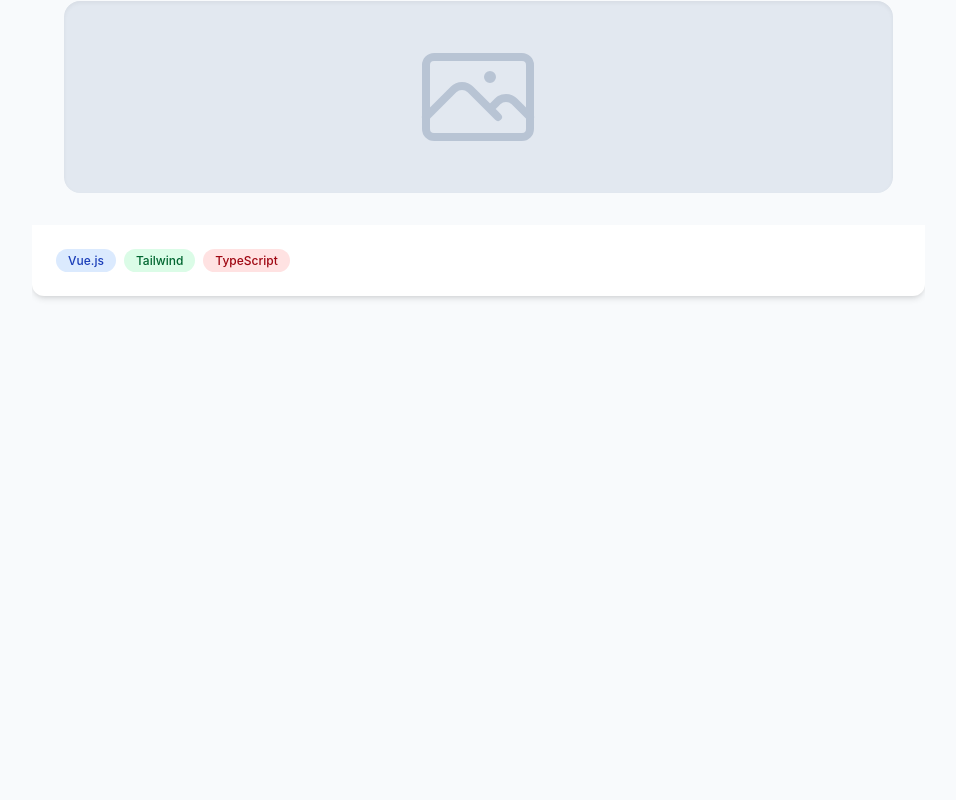
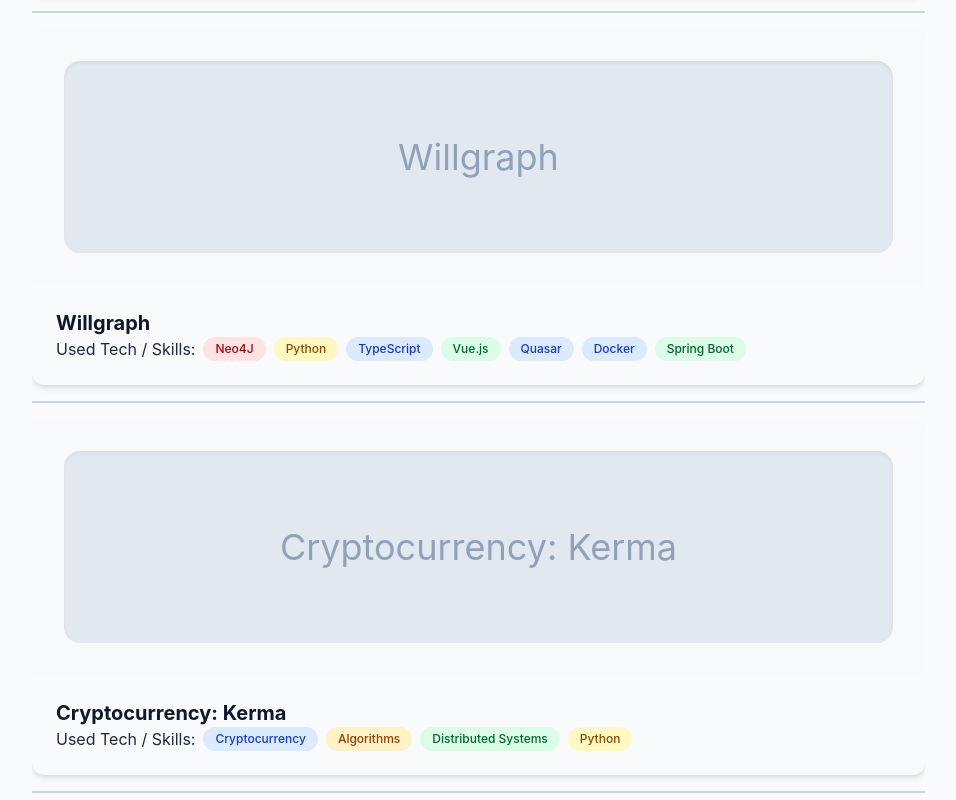
Before and after one commit to MintMayr/MintMayr.github.io, a Vue app in the folder portfolio-page/: page / in a window 1280 px wide. Shown: the part 3060-3860 px from the top of the page, without its empty margins (264-1220 px from the left). Before the commit the page ends 3628 px from the top, so only its background shows below. Built offline with nearby package versions, Linux system fonts and the light colour scheme; a web font is replaced by a local one.

Commit message:
chore: some beautification on the projects, added more projects

```diff
--- a/portfolio-page/src/components/ProjectItem.vue
+++ b/portfolio-page/src/components/ProjectItem.vue
@@ -1,23 +1,25 @@
 <script setup lang="ts">
-import Tag from "@/components/Tag.vue";
-import type {Project} from "@/types/types.ts";
-import {ref} from "vue";
+import Tag from '@/components/Tag.vue'
+import type { Project } from '@/types/types.ts'
+import { ref } from 'vue'
 import { useI18n } from 'vue-i18n'
 
-const { t } = useI18n();
+const { t } = useI18n()
 defineProps<{
-  project: Project;
-}>();
+  project: Project
+}>()
 
-const isExpanded = ref(false);
-
+const isExpanded = ref(false)
 </script>
 
 <template>
-  <div class="bg-white dark:bg-slate-800 rounded-xl shadow-md overflow-hidden flex flex-col w-full transition-colors">
+  <div
+    class="bg-slate-50 dark:bg-slate-800 rounded-xl shadow-md overflow-hidden flex flex-col w-full transition-colors"
+  >
     <div
       @click="isExpanded = !isExpanded"
-      class="relative w-full p-8 cursor-pointer group flex justify-center items-center bg-slate-50 dark:bg-slate-800/50">
+      class="relative w-full p-8 cursor-pointer group flex justify-center items-center bg-slate-50/50 dark:bg-slate-800/50"
+    >
       <img
         v-if="project.imageUrl"
         :src="project.imageUrl"
@@ -28,50 +30,52 @@ const isExpanded = ref(false);
         v-else
         class="w-full h-48 flex items-center justify-center transition-transform duration-300 ease-out group-hover:scale-105"
       >
-        <div class="w-full h-48 flex items-center justify-center bg-slate-200 dark:bg-slate-700 rounded-2xl shadow-inner text-slate-400 dark:text-slate-500">
-          <svg class="w-32 h-32 opacity-50" fill="none" viewBox="0 0 24 24" stroke="currentColor" stroke-width="1.5">
-            <path stroke-linecap="round" stroke-linejoin="round" d="M2.25 15.75l5.159-5.159a2.25 2.25 0 013.182 0l5.159 5.159m-1.5-1.5l1.409-1.409a2.25 2.25 0 013.182 0l2.909 2.909m-18 3.75h16.5a1.5 1.5 0 001.5-1.5V6a1.5 1.5 0 00-1.5-1.5H3.75A1.5 1.5 0 002.25 6v12a1.5 1.5 0 001.5 1.5zm10.5-11.25h.008v.008h-.008V8.25zm.375 0a.375.375 0 11-.75 0 .375.375 0 01.75 0z" />
-          </svg>
+        <div
+          class="w-full h-48 flex items-center justify-center bg-slate-200 dark:bg-slate-700 rounded-2xl shadow-inner text-slate-400 dark:text-slate-500"
+        >
+          <h2 class="text-4xl text-slate-400 dark:text-slate-100">{{ t(project.title) }}</h2>
         </div>
       </div>
-
     </div>
     <div class="p-6 flex flex-col">
-      <div class="grid transition-all duration-300 ease-in-out"
-           :class="isExpanded ? 'grid-rows-[1fr] opacity-100' : 'grid-rows-[0fr] opacity-0'"
-         >
+      <div
+        class="grid transition-all duration-300 ease-in-out"
+        :class="isExpanded ? 'grid-rows-[1fr] opacity-100' : 'grid-rows-[0fr] opacity-0'"
+      >
         <div class="overflow-hidden">
           <div class="flex flex-col gap-4 pb-6">
             <div class="flex justify-between items-start gap-4">
               <h3 class="text-xl font-bold text-gray-900 dark:text-slate-100">
                 {{ t(project.title) }}
               </h3>
-              <div v-if="project.links && project.links.length > 0" class="flex flex-wrap justify-center gap-3">
+              <div
+                v-if="project.links && project.links.length > 0"
+                class="flex flex-wrap justify-center gap-3"
+              >
                 <a
                   v-for="link in project.links"
                   :key="link.href"
                   :href="link.href"
                   target="_blank"
                   rel="noopener noreferrer"
-                  class="text-slate-500 hover:text-slate-900 dark:text-slate-400 dark:hover:text-slate-100 transition-colors">
+                  class="text-slate-500 hover:text-slate-900 dark:text-slate-400 dark:hover:text-slate-100 transition-colors"
+                >
                   <component :is="link.logo" variant="mono" class="w-6 h-6" />
                 </a>
               </div>
             </div>
-            <p class ="text-gray-600 dark:text-slate-300 text-base pb-3">
+            <p class="text-gray-600 dark:text-slate-300 text-base pb-3">
               {{ t(project.description) }}
             </p>
-
           </div>
         </div>
       </div>
-
+      <h1 v-if="!isExpanded" class="text-xl font-bold ">
+        {{ t(project.title) }}
+      </h1>
       <div class="flex flex-wrap gap-2 mt-auto">
-        <Tag
-          v-for="tag in project.tags"
-          :key="tag.text"
-          :tag="tag"
-        />
+        <p class="text-slate-800 dark:text-slate-100">Used Tech / Skills:</p>
+        <Tag v-for="tag in project.tags" :key="tag.text" :tag="tag" />
       </div>
     </div>
   </div>
--- a/portfolio-page/src/components/ProjectList.vue
+++ b/portfolio-page/src/components/ProjectList.vue
@@ -1,9 +1,9 @@
 <script setup lang="ts" xmlns="http://www.w3.org/1999/html">
-import ProjectItem from "@/components/ProjectItem.vue";
-import type {Project} from "@/types/types.ts";
-import { ChevronDownIcon } from "@heroicons/vue/24/outline"
-import {ref} from "vue";
-import {Github} from "@thesvg/vue";
+import ProjectItem from '@/components/ProjectItem.vue'
+import type { Project } from '@/types/types.ts'
+import { ChevronDownIcon } from '@heroicons/vue/24/outline'
+import { ref } from 'vue'
+import { Github } from '@thesvg/vue'
 
 const projects: Project[] = [
   {
@@ -22,46 +22,84 @@ const projects: Project[] = [
       { text: 'tags.docker', color: 'blue' },
       { text: 'tags.redis', color: 'indigo' },
     ],
-    links: [
-      { href: 'https://github.com/BFW-Remote-Sensing/LiDARC', logo: Github},
-    ]
+    links: [{ href: 'https://github.com/BFW-Remote-Sensing/LiDARC', logo: Github }],
   },
   {
     id: 2,
-    title: 'My project',
-    description: 'A real-time weather tracking application using external APIs and interactive charts.',
+    title: 'Willgraph',
+    description:
+      'A graph-based real estate search platform for Austria that combines property listings with public transportation and points of interest (POI) data. Built with Neo4j graph database, Spring Boot backend, and Quasar/Vue.js frontend.\n' +
+      '🏠 Real Estate Listings - Scraped from Austrian property platforms (Willhaben, Immoscout)\n' +
+      '🚇 Public Transport Integration - GTFS data from Austrian transport networks\n' +
+      '📍 POI Search - Find nearby amenities (shops, schools, healthcare, etc.)\n' +
+      '🗺️ Interactive Map - Leaflet-based visualization with heatmaps\n' +
+      '🔍 Smart Search - Filter properties by price, size, transport accessibility, and nearby amenities',
     tags: [
-      { text: 'tags.vuejs', color: 'blue' },
-      { text: 'tags.tailwind', color: 'green' },
-      { text: 'tags.typescript', color: 'red' },
-    ]
+      { text: 'tags.neo4j', color: 'red' },
+      { text: 'tags.python', color: 'yellow' },
+      { text: 'tags.typescript', color: 'blue' },
+      { text: 'tags.vuejs', color: 'green' },
+      { text: 'tags.quasar', color: 'blue' },
+      { text: 'tags.docker', color: 'blue' },
+      { text: 'tags.spring_boot', color: 'green' },
+    ],
+    links: [{ href: 'https://github.com/Freyness-gd/willgraph', logo: Github }],
   },
-];
+  {
+    id: 3,
+    title: 'Cryptocurrency: Kerma',
+    description:
+      'Creating and participating in a custom cryptocurrency protocol during the Cryptocurrency course at TU Wien',
+    tags: [
+      { text: 'tags.cryptocurrency', color: 'blue' },
+      { text: 'tags.algorithms', color: 'amber' },
+      { text: 'tags.distributed_systems', color: 'green' },
+      { text: 'tags.python', color: 'yellow' },
+    ],
+  },
+  {
+    id: 4,
+    title: 'Ontobinocular',
+    description:
+      'A Knowledge Graph that utilizes RDF, OWL, and a custom software project Ontology that extends on popular SemanGit and SEON ontologies. Makes the data mined by Binocular queryable and can make inherit knowledge explicit by semantic reasoning capabilities.',
+    tags: [
+      { text: 'tags.semantic_systems', color: 'blue' },
+      { text: 'tags.rdf', color: 'brown' },
+      { text: 'tags.jupyternotebook', color: 'blue' },
+      { text: 'tags.arangodb', color: 'green' },
+      { text: 'tags.python', color: 'yellow' },
+    ],
+    links: [{ href: 'https://github.com/MintMayr/bachelor_thesis', logo: Github }],
+  },
+]
 
-const isOpen = ref(true);
+const isOpen = ref(true)
 const toggleProjects = () => {
-  isOpen.value = !isOpen.value;
-};
+  isOpen.value = !isOpen.value
+}
 </script>
 
 <template>
   <div class="w-full">
     <button
       @click="toggleProjects"
-      class="w-full flex items-center justify-between text-3xl font-bold text-slate-800 dark:text-slate-100 mb-4 p-3 rounded-lg hover:bg-slate-200 dark:bg-slate-700 dark:hover:bg-slate-600 transition-colors">
-     <span>My Projects</span>
-        <ChevronDownIcon class="w-8 h-8 transition-transform duration-300"
-                         :class="isOpen ? 'rotate-180' : ''"/>
+      class="w-full flex items-center justify-between text-3xl font-bold text-slate-800 dark:text-slate-100 mb-4 p-3 rounded-lg hover:bg-slate-200 dark:bg-slate-700 dark:hover:bg-slate-600 transition-colors"
+    >
+      <span>My Projects</span>
+      <ChevronDownIcon
+        class="w-8 h-8 transition-transform duration-300"
+        :class="isOpen ? 'rotate-180' : ''"
+      />
     </button>
   </div>
-  <div class="grid transition-all duration-300 ease-in-out"
-  :class="isOpen ? 'grid-rows-[1fr] opacity-100' : 'grid-rows-[0fr] opacity-0'">
+  <div
+    class="grid transition-all duration-300 ease-in-out"
+    :class="isOpen ? 'grid-rows-[1fr] opacity-100' : 'grid-rows-[0fr] opacity-0'"
+  >
     <div class="overflow-hidden">
       <div v-if="isOpen" class="flex flex-col w-full divide-y-2 divide-slate-300">
         <div v-for="project in projects" :key="project.id" class="py-4">
-          <ProjectItem
-            :project="project"
-          />
+          <ProjectItem :project="project" />
         </div>
       </div>
     </div>
--- a/portfolio-page/src/locales/de.json
+++ b/portfolio-page/src/locales/de.json
@@ -75,6 +75,13 @@
     "machine_learning": "Machine Learning",
     "semantic_systems": "Semantic Systems",
     "distributed_systems": "Verteilte Systeme",
-    "problem_solving": "Probleme lösen"
+    "problem_solving": "Probleme lösen",
+    "quarkus": "Quarkus",
+    "neo4j": "Neo4J",
+    "quasar": "Quasar",
+    "rdf": "RDF",
+    "arangodb": "ArangoDB",
+    "jupyternotebook": "Jupyter Notebook",
+    "cryptocurrency": "Cryptocurrency"
   }
 }
--- a/portfolio-page/src/locales/en.json
+++ b/portfolio-page/src/locales/en.json
@@ -75,6 +75,13 @@
     "machine_learning": "Machine Learning",
     "semantic_systems": "Semantic Systems",
     "distributed_systems": "Distributed Systems",
-    "problem_solving": "Problem solving"
+    "problem_solving": "Problem solving",
+    "quarkus": "Quarkus",
+    "neo4j": "Neo4J",
+    "quasar": "Quasar",
+    "rdf": "RDF",
+    "arangodb": "ArangoDB",
+    "jupyternotebook": "Jupyter Notebook",
+    "cryptocurrency": "Cryptocurrency"
   }
 }
```
